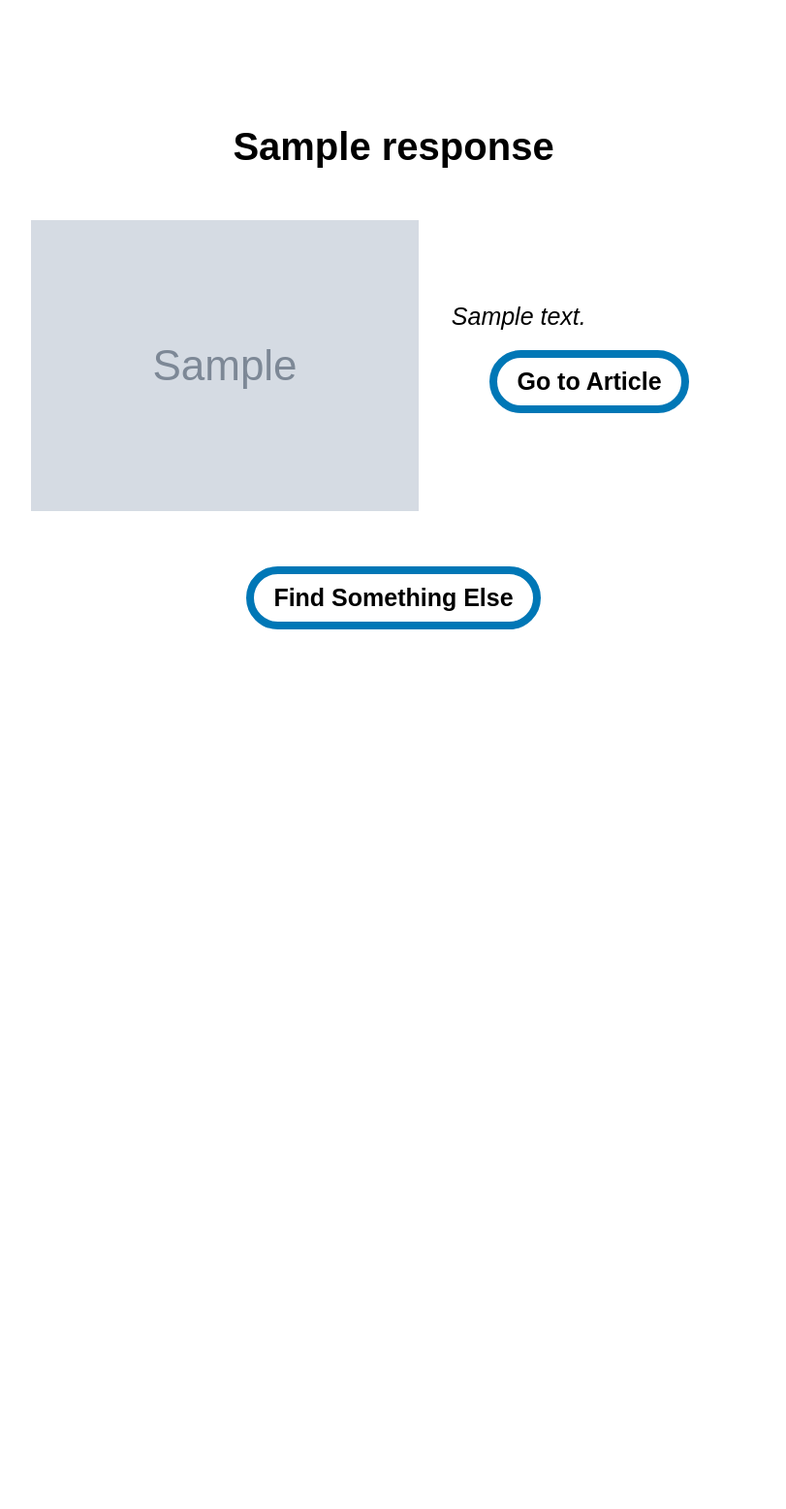
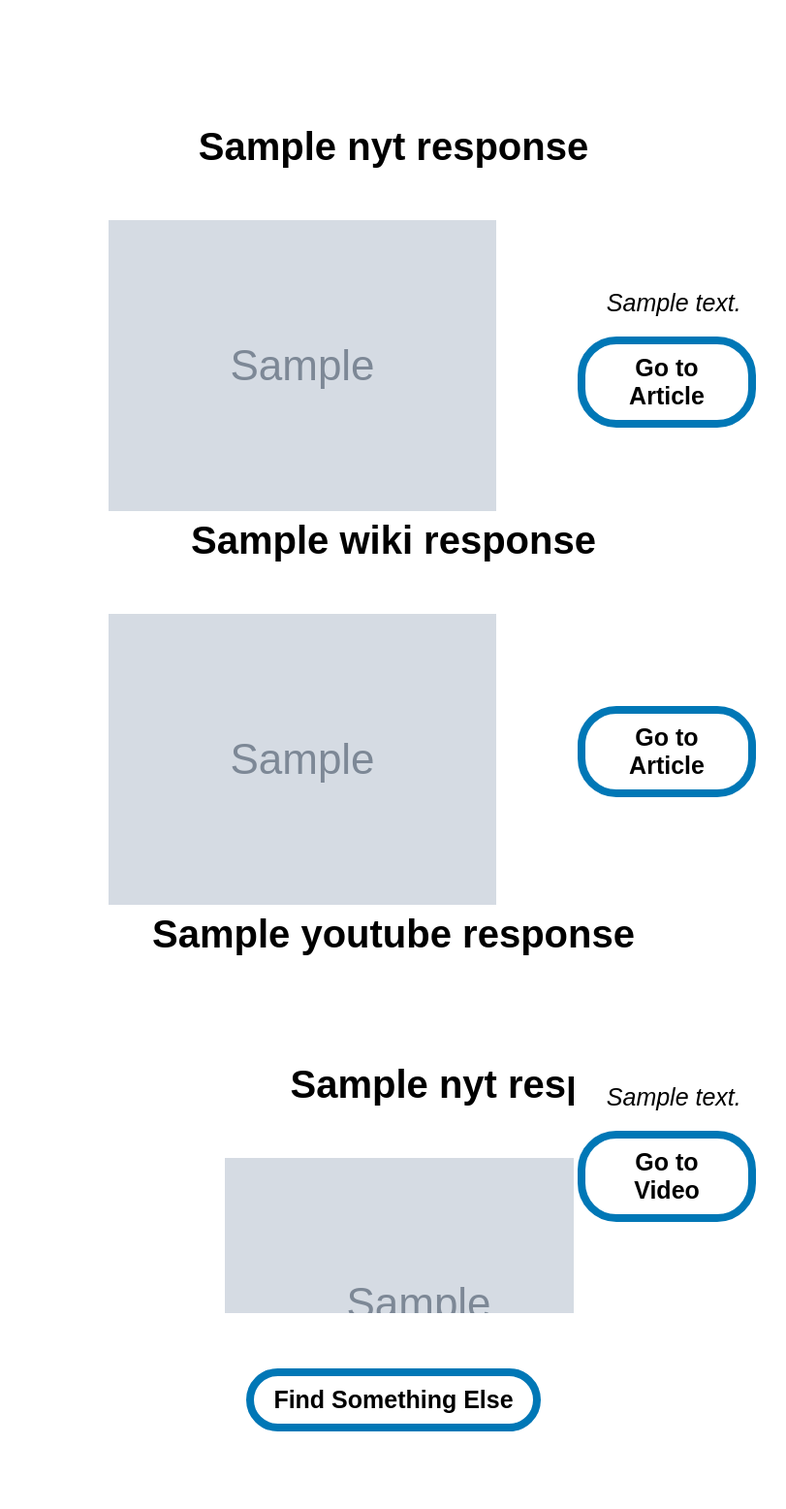
Before and after one commit to jacksonmoody/cs50-project, a Flask app: template templates/results.html in a window 1280 px wide. Shown: the whole page at 97% size, without its empty margins (232-1043 px from the left). Before the commit the page ends 649 px from the top, so only its background shows below. Run offline with Flask 2, Linux system fonts and the light colour scheme; the template is opened without the code that fills it: most values are stand-ins (such as "Sample title", 1, 10 or a date in 2020); grey boxes marked "Sample" are stand-in pictures; some libraries are stand-ins or nearby versions.

Commit message:
Expanded results page

```diff
--- a/app.py
+++ b/app.py
@@ -10,11 +10,19 @@
         response = requests.get("https://cs50-project-backend.herokuapp.com/")
         response = response.json()
         try:
-            response = response["nyt_api"]
-            num = random.randint(0, len(response) - 1)
-            return render_template("results.html", response=response[num])
+            nyt_response = response["nyt_api"]
+            wiki_response = response["wiki_api"]
+            youtube_response = response["youtube_api"]
+
+            num_nyt = random.randint(0, len(nyt_response) - 1)
+            num_wiki = random.randint(0, len(wiki_response) - 1)
+            num_yt = random.randint(0, len(youtube_response) - 1)
+
+            return render_template("results.html", nyt_response=nyt_response[num_nyt], wiki_response=wiki_response[num_wiki], youtube_response=youtube_response[num_yt])
+
         except:
             return render_template("error.html")
+
     return render_template("index.html")
 
 @app.errorhandler(404)
--- a/templates/results.html
+++ b/templates/results.html
@@ -8,23 +8,61 @@
     <table>
         <tr>
           <td colspan="2" id = "title-row">
-            <a class="title" href={{ response["url"] }} target="_blank">{{ response["title"] }}</a>
+            <a class="title" href={{ nyt_response["url"] }} target="_blank">{{ nyt_response["title"] }}</a>
           </td>
           <td>
         </tr>
         <tr>
           <td id = "image-column">
-            <a href={{ response["url"] }} target="_blank"><img id = "result-image" src={{ response["image"] }} alt={{ response["title"] }}></a>
+            <a href={{ nyt_response["url"] }} target="_blank"><img id = "result-image" src={{ nyt_response["image"] }} alt={{ nyt_response["title"] }}></a>
           </td>
           <td id = "description-column">
             <div class="description">
-                {{ response["description"] }}
+                {{ nyt_response["description"] }}
             </div>
-            <a href={{ response["url"] }} target="_blank">
+            <a href={{ nyt_response["url"] }} target="_blank">
                 <button id="standardbutton">Go to Article</button>
             </a>
           </td>
         </tr>
+
+        <tr>
+          <td colspan="2" id = "title-row">
+            <a class="title" href={{ wiki_response["link"] }} target="_blank">{{ wiki_response["title"] }}</a>
+          </td>
+          <td>
+        </tr>
+        <tr>
+          <td id = "image-column">
+            <a href={{ wiki_response["link"] }} target="_blank"><img id = "result-image" src={{ wiki_response["image"] }} alt={{ wiki_response["title"] }}></a>
+          </td>
+          <td id = "description-column">
+            <a href={{ wiki_response["link"] }} target="_blank">
+                <button id="standardbutton">Go to Article</button>
+            </a>
+          </td>
+        </tr>
+
+        <tr>
+          <td colspan="2" id = "title-row">
+            <a class="title" href={{ youtube_response["url"] }} target="_blank">{{ youtube_response["title"] }}</a>
+          </td>
+          <td>
+        </tr>
+        <tr>
+          <td id = "image-column">
+            <iframe width = "560" height = "315" src = {{ youtube_response["url"] }} title = "Video" frameborder = "0" allow = "accelerometer; autoplay; clipboard-write; encrypted-media; gyroscope; picture-in-picture" allowfullscreen></iframe>
+          </td>
+          <td id = "description-column">
+            <div class="description">
+                {{ youtube_response["description"] }}
+            </div>
+            <a href={{ youtube_response["url"] }} target="_blank">
+                <button id="standardbutton">Go to Video</button>
+            </a>
+          </td>
+        </tr>
+
         <tr>
           <td colspan = "2" id = "footer-row">
             <form action="/" method="post">
```
